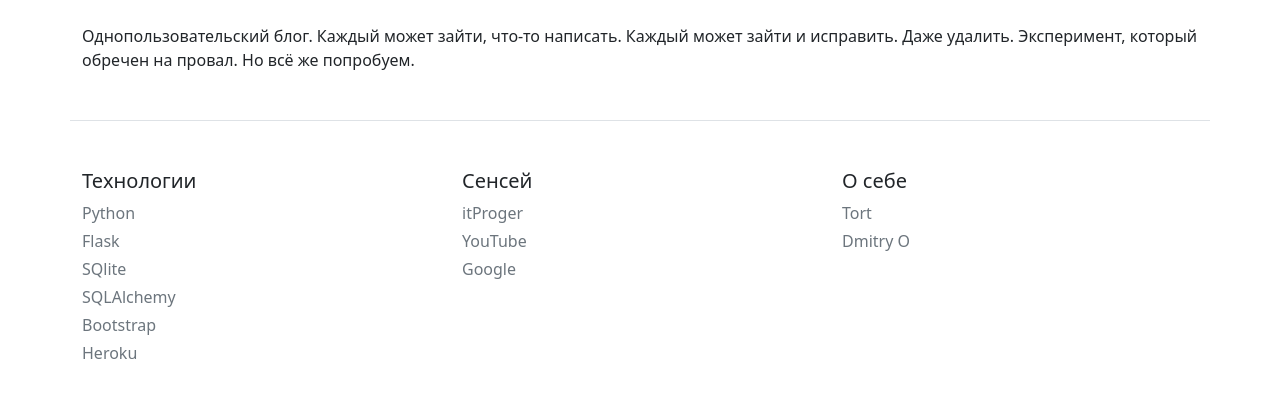
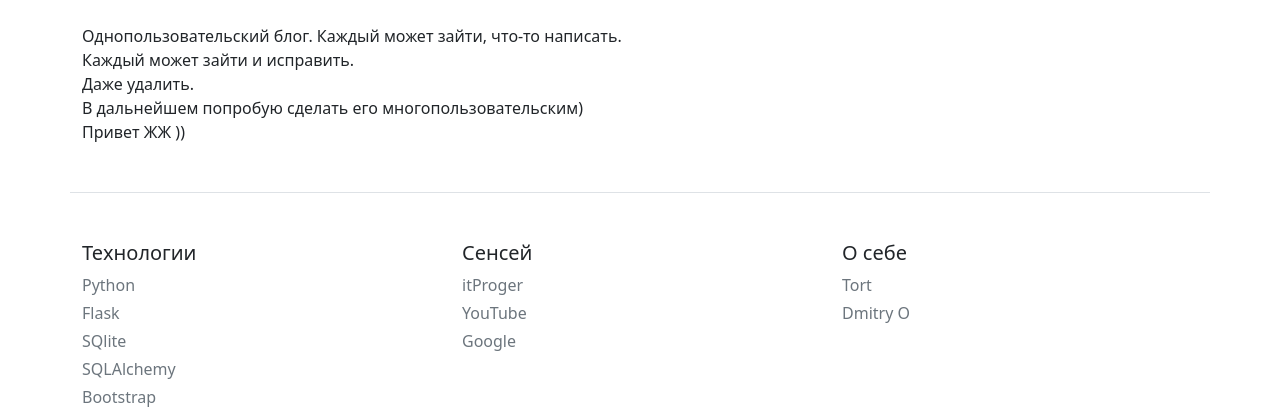
Before and after one commit to ordadm/z100, a Flask app: page / in a window 1280 px wide. Shown: the part 57-472 px from the top of the page. Run offline with Flask 2, Linux system fonts and the light colour scheme.

Commit message:
еще однин комит на heroku

```diff
--- a/templates/index.html
+++ b/templates/index.html
@@ -7,7 +7,10 @@
 
 {% block body %}
 <div class="container"x>
-    Однопользовательский блог. Каждый может зайти, что-то написать. Каждый может зайти и исправить. Даже удалить.
-    Эксперимент, который обречен на провал. Но всё же попробуем.
+    Однопользовательский блог. Каждый может зайти, что-то написать.<br>
+    Каждый может зайти и исправить. <br>
+    Даже удалить.<br>
+    В дальнейшем попробую сделать его многопользовательским)<br>
+    Привет ЖЖ ))
 </div>
 {% endblock%}
```
